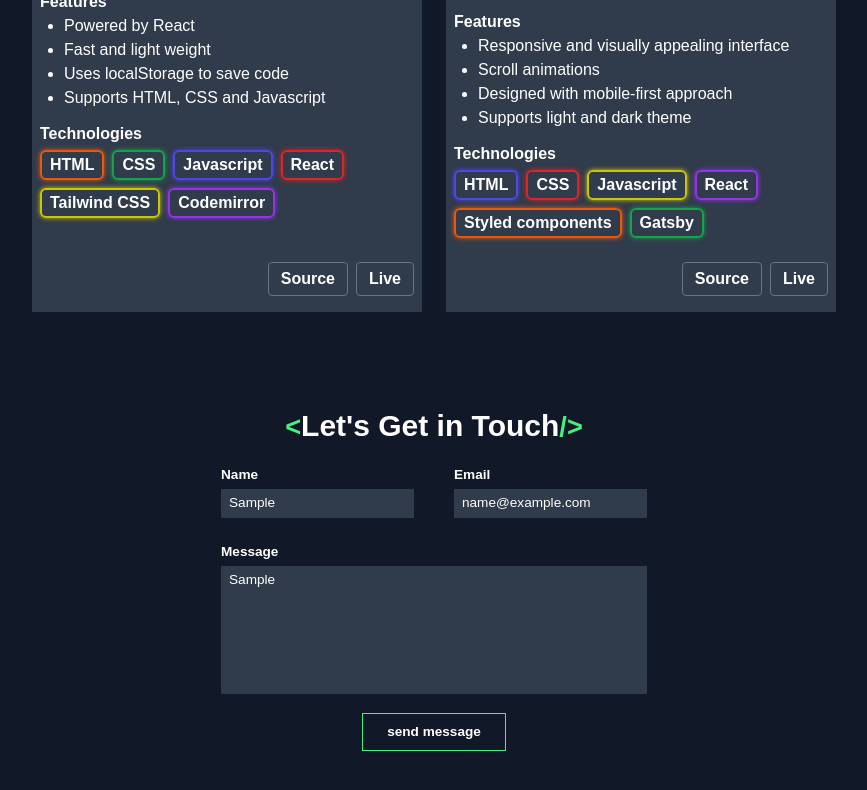
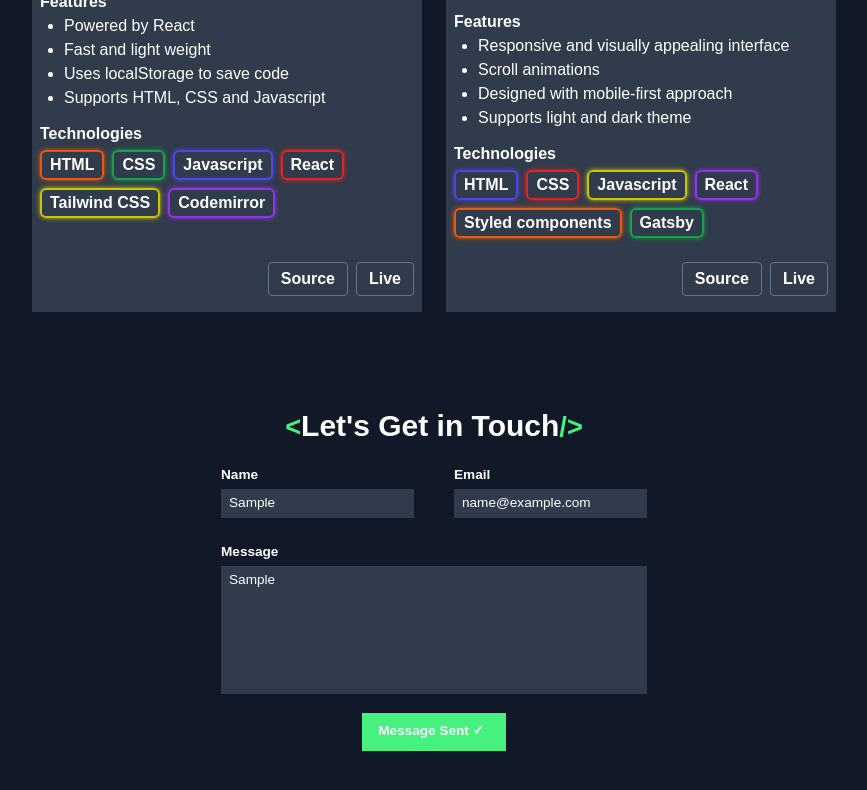
Before and after one commit to shakir-xcode/Portfolio-Project, a React (Vite) app: page / in a window 1280 px wide. Both pictures are taken after typing "Sample", "name@example.com", "Sample" into the empty fields and a click on the input "send message". Shown: the part 2499-3289 px from the top of the page, without its empty margins (206-1073 px from the left). Built offline with nearby package versions, Linux system fonts and the light colour scheme.

Commit message:
updated form

```diff
--- a/src/components/Form.jsx
+++ b/src/components/Form.jsx
@@ -1,61 +1,114 @@
-import React, { useState } from "react";
+import React, { useState, useRef } from "react";
 
 function Form() {
-  const [formData, setFormData] = useState({
+  const [userFormData, setUserFormData] = useState({
     username: "",
     email: "",
     message: "",
   });
 
+  const successBg = "#46f17f";
+  const failedBg = "#ef4444";
+
+  const confirmSubmission = useRef();
+
+  const handleSubmissionConfirmation = (message, bgColor) => {
+    const element = confirmSubmission.current;
+    element.classList.toggle("hidden");
+    element.textContent = message;
+    element.style.backgroundColor = bgColor;
+
+    setTimeout(() => {
+      element.classList.toggle("hidden");
+    }, 5000);
+  };
+
   const handleSubmit = (e) => {
     e.preventDefault();
+
+    const myForm = e.target;
+    const formData = new FormData(myForm);
+
+    fetch("/", {
+      method: "POST",
+      headers: { "Content-Type": "application/x-www-from-urlencoded" },
+      body: new URLSearchParams(formData).toString(),
+    })
+      .then((msg) => {
+        handleSubmissionConfirmation("Message Sent ✓", successBg);
+      })
+      .catch((err) => {
+        handleSubmissionConfirmation("Error Occured..!", failedBg);
+      });
   };
 
   const handleChange = (e) => {
-    setFormData({ ...formData, [e.target.name]: e.target.value });
+    setUserFormData({ ...userFormData, [e.target.name]: e.target.value });
   };
 
   return (
     <div className="max-w-[480px] text-[0.85rem] font-bold">
-      <form onSubmit={handleSubmit} className="flex flex-col ">
+      <form
+        className="flex flex-col "
+        name="contact"
+        method="POST"
+        data-netlify="true"
+        onSubmit={handleSubmit}
+      >
         <div className="flex flex-col gap-6">
           <div className=" flex flex-col justify-between sm:flex-row gap-5 sm:gap-10">
-            <label>
+            <label htmlFor="user-name">
               Name
               <br />
               <input
+                id="user-name"
                 type="text"
-                value={formData.username}
+                value={userFormData.username}
                 name="username"
                 onChange={handleChange}
                 className=" mt-1 font-normal w-full px-2 py-1  bg-bg-accent"
               />
             </label>
 
-            <label>
+            <label htmlFor="email">
               Email
               <br />
               <input
+                id="email"
                 type="email"
-                value={formData.email}
+                value={userFormData.email}
                 name="email"
+                required
                 onChange={handleChange}
                 className="mt-1 font-normal w-full px-2 py-1  bg-bg-accent"
               />
             </label>
           </div>
 
-          <label>
+          <label htmlFor="message">
             Message
             <br />
-            <textarea className=" mt-1 font-normal px-2 py-1 w-full h-32 resize-none  bg-bg-accent"></textarea>
+            <textarea
+              id="message"
+              className=" mt-1 font-normal px-2 py-1 w-full h-32 resize-none  bg-bg-accent"
+              name="message"
+              value={userFormData.message}
+              onChange={handleChange}
+            ></textarea>
           </label>
         </div>
-        <input
-          type="submit"
-          value="send message"
-          className="px-6 py-2 mt-3 self-end sm:self-center border border-accent cursor-pointer hover:bg-btn-hover"
-        />
+        <div className="relative w-fit mt-3 self-end sm:self-center">
+          <input
+            type="submit"
+            value="send message"
+            className="px-6 py-2 border
+          border-accent cursor-pointer hover:bg-btn-hover"
+          />
+          <div
+            ref={confirmSubmission}
+            className={` absolute hidden inset-0 px-4 py-2 `}
+          ></div>
+        </div>
       </form>
     </div>
   );
```
